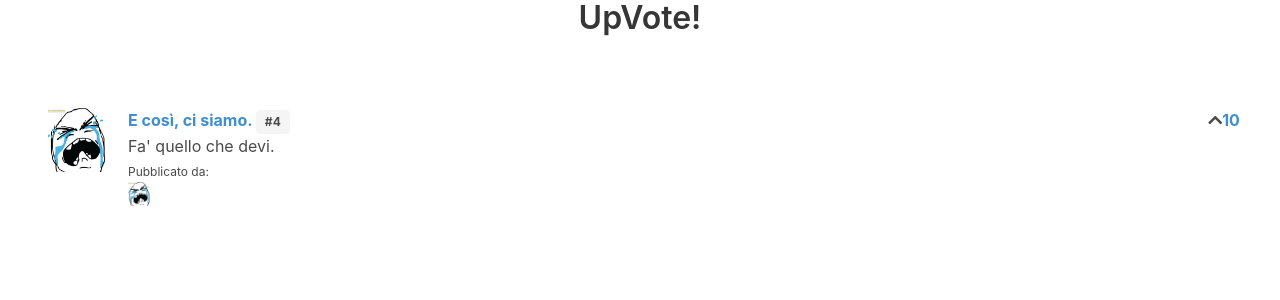
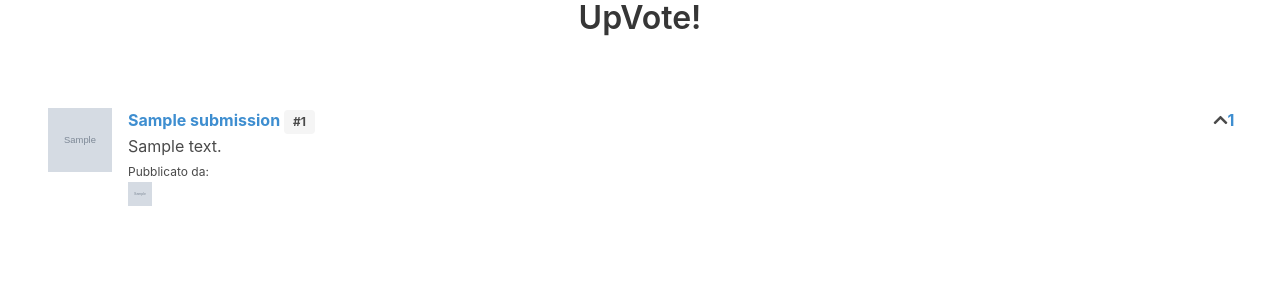
Before and after one commit to DamianGrande/UpVote, a Django app: page / in a window 1280 px wide. Shown: the top 300 px of the page. Run offline with Django 3.2, Linux system fonts and the light colour scheme; tables that the repository leaves empty hold one stand-in row (values such as "Sample post"); grey boxes marked "Sample" are stand-in pictures; some libraries are stand-ins or nearby versions.

Commit message:
Quarto commit.

```diff
--- a/main/models.py
+++ b/main/models.py
@@ -2,4 +2,9 @@ from django.db import models
 
 
 class Submission(models.Model):
-    pass
+    title = models.TextField(default='')
+    description = models.TextField(default='')
+    url = models.TextField(default='')
+    votes = models.IntegerField(default=0)
+    avatar = models.TextField(default='')
+    submission_image = models.TextField(default='')
--- a/main/templates/main/home_view.html
+++ b/main/templates/main/home_view.html
@@ -3,7 +3,6 @@
 <head>
     <link rel="stylesheet" href="https://cdnjs.cloudflare.com/ajax/libs/bulma/0.9.1/css/bulma.css"/>
     <link rel="stylesheet" href="https://use.fontawesome.com/releases/v5.14.0/css/all.css"/>
-    <link rel="stylesheet" href="..public/styles.css"/>
     <meta charset="UTF-8">
     <title>UpVote!</title>
 </head>
@@ -13,26 +12,28 @@
     <div id="postCell" class="section">
         <article class="media">
             <figure class="media-left">
-                <img class="image is-64x64" src="../static/images.png"/>
+                <img class="image is-64x64" v-bind:src="submission_image"/>
             </figure>
             <div id="postContent" class="media-content">
                 <div class="content">
                     <p>
                         <strong>
-                            <a id="title" href="#" class="has-text-info">E così, ci siamo.</a>
-                            <span class="tag is-small">#4</span>
+                            <a id="title" v-bind:href="url" class="has-text-info">{% autoescape on %}
+                                {{ submission.title }}
+                            {% endautoescape %}</a>
+                            <span class="tag is-small">#{{ submission.id }}</span>
                         </strong>
 
                         <br/>
 
                         <span id="message">
-                        Fa' quello che devi.
+                        #{description}
                         </span>
 
                         <br/>
                         <small id="author" class="is-size-7">
                             Pubblicato da:
-                            <img class="image is-24x24" src="../static/images.png"/>
+                            <img class="image is-24x24" v-bind:src="avatar"/>
                         </small>
                     </p>
                 </div>
@@ -40,12 +41,30 @@
             <div id="votes" class="media-right">
                     <span class="icon is-small">
                         <i class="fa fa-chevron-up"></i>
-                        <strong class="has-text-info">10</strong>
+                        <strong class="has-text-info">#{votes}</strong>
                     </span>
             </div>
         </article>
     </div>
 </div>
-<script src="https://unpkg.com/vue"></script>
+<script src="https://cdnjs.cloudflare.com/ajax/libs/vue/2.6.12/vue.min.js"></script>
+<script>
+    new Vue(
+        {
+            el: '#app',
+            delimiters: ['#{', '}'],
+            data: {
+
+                'title': '{{ submission.title }}',
+                'description': '{{ submission.description }}',
+                'url': '{{ submission.url }}',
+                'votes': {{ submission.votes }},
+                'avatar': '{{ submission.avatar }}',
+                'submission_image': '{{ submission.submission_image }}'
+
+            }
+        }
+    );
+</script>
 </body>
 </html>
--- a/main/views.py
+++ b/main/views.py
@@ -1,5 +1,10 @@
 from django.shortcuts import render
+
+from main.models import Submission
 
 
 def home_view(request):
-    return render(request, 'main/home_view.html')
+    if not Submission.objects.count():
+        Submission.objects.create(title=r"L&#39;ora è giunta.", description='Tutti questi anni per cosa?', votes=21,
+                                  avatar="../static/images.png", submission_image='../static/images.png')
+    return render(request, 'main/home_view.html', {'submission': Submission.objects.first()})
```
Also changed, not shown: main/tests/test_views/test_home_view.py (+13 -0 lines), main/migrations/0002_auto_20201007_1648.py (added), main/static/images.png (added), package-lock.json (added).
